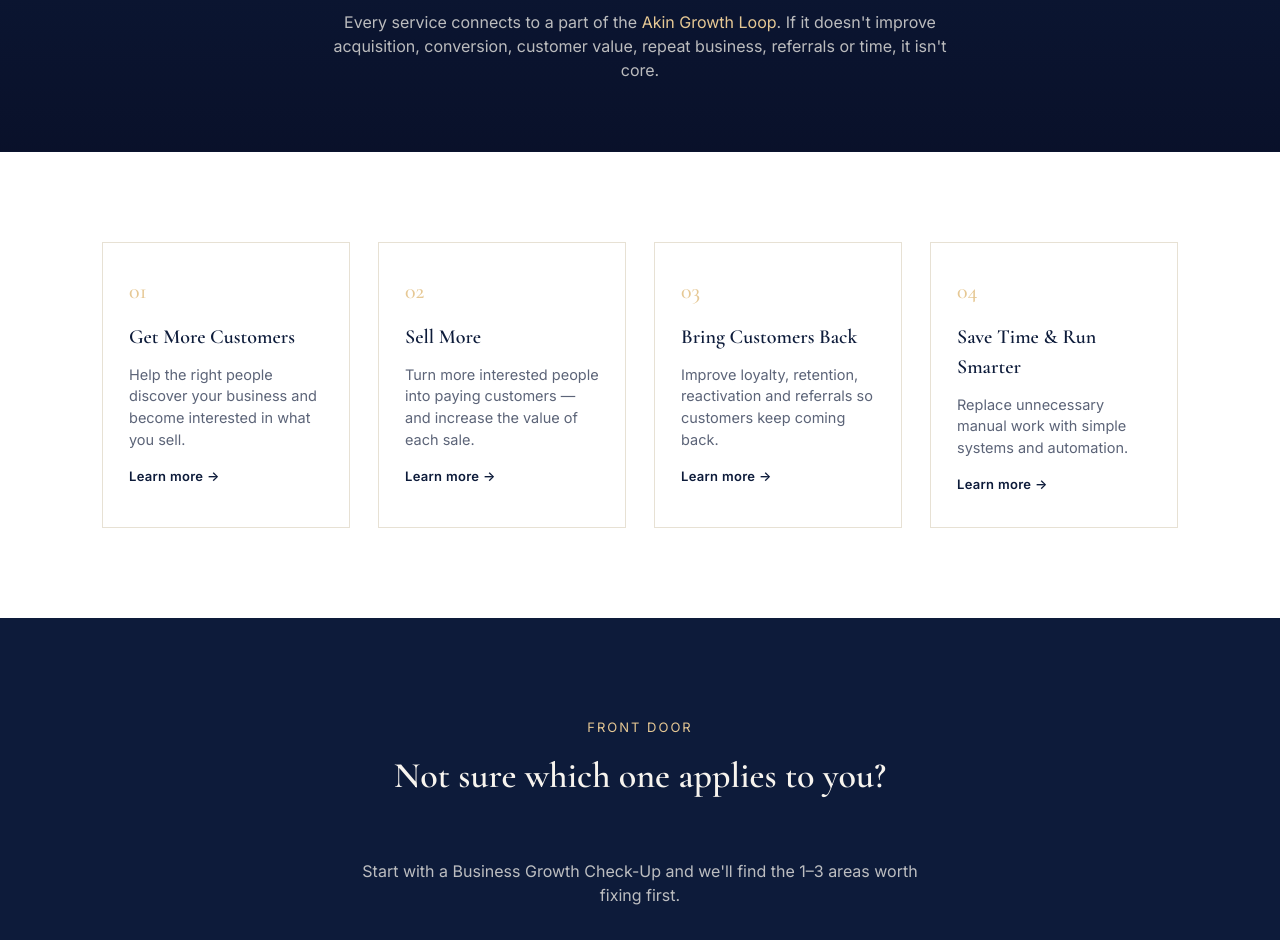
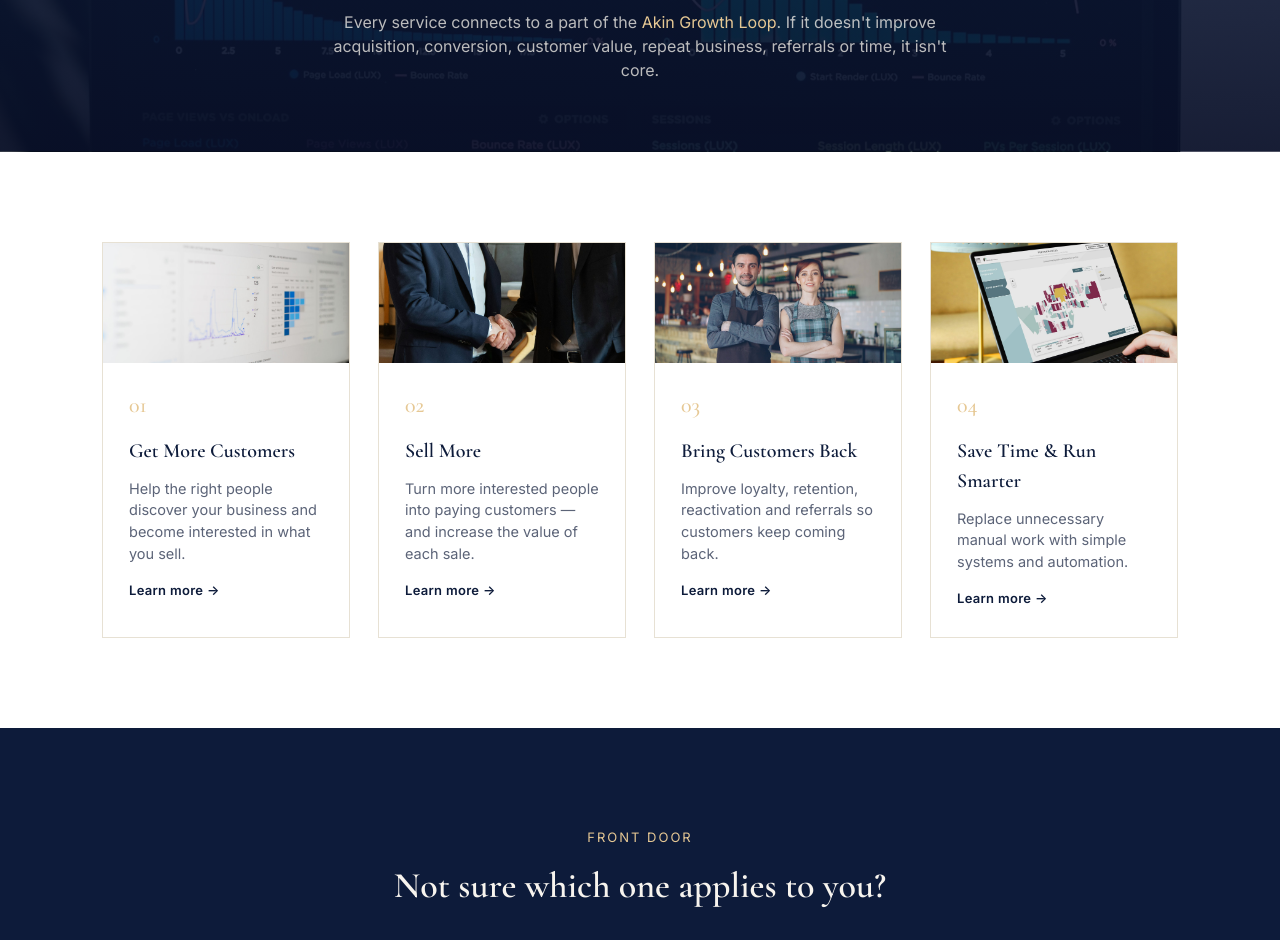
Before and after one commit to fyldrmm/akingroups-website, a plain HTML site: page site/solutions.html in a window 1280 px wide. Shown: the part 295-1235 px from the top of the page. Drawn offline with nearby package versions, Linux system fonts and the light colour scheme.

Commit message:
Extend stock photography to Solutions and How We Work pages
Free Unsplash-License images (images.unsplash.com, verified free tier)
for the Solutions hub, all four solution pages, and How We Work, plus
matching thumbnails on the solution cards. Results and Contact left
photo-free by design (data/utility-focused pages).

Co-Authored-By: Claude Sonnet 5 <noreply@anthropic.com>

```diff
--- a/site/solutions.html
+++ b/site/solutions.html
@@ -25,7 +25,7 @@
 
 <main>
 
-  <section class="page-hero">
+  <section class="page-hero" style="--bg-image:url('assets/images/solutions-hub.jpg')">
     <div class="container">
       <p class="eyebrow">What We Do</p>
       <h1>Four ways we grow your business</h1>
@@ -37,28 +37,40 @@
     <div class="container">
       <div class="card-grid">
         <a class="card" href="solutions-get-more-customers.html">
+          <div class="card-img" style="background-image:url('assets/images/solution-leads.jpg')"></div>
+          <div class="card-body">
             <span class="card-index">01</span>
             <h3>Get More Customers</h3>
             <p>Help the right people discover your business and become interested in what you sell.</p>
             <span class="card-link">Learn more <span>&rarr;</span></span>
+          </div>
         </a>
         <a class="card" href="solutions-sell-more.html">
+          <div class="card-img" style="background-image:url('assets/images/solution-sell.jpg')"></div>
+          <div class="card-body">
             <span class="card-index">02</span>
             <h3>Sell More</h3>
             <p>Turn more interested people into paying customers &mdash; and increase the value of each sale.</p>
             <span class="card-link">Learn more <span>&rarr;</span></span>
+          </div>
         </a>
         <a class="card" href="solutions-bring-customers-back.html">
+          <div class="card-img" style="background-image:url('assets/images/solution-retain.jpg')"></div>
+          <div class="card-body">
             <span class="card-index">03</span>
             <h3>Bring Customers Back</h3>
             <p>Improve loyalty, retention, reactivation and referrals so customers keep coming back.</p>
             <span class="card-link">Learn more <span>&rarr;</span></span>
+          </div>
         </a>
         <a class="card" href="solutions-automation.html">
+          <div class="card-img" style="background-image:url('assets/images/solution-automate.jpg')"></div>
+          <div class="card-body">
             <span class="card-index">04</span>
             <h3>Save Time &amp; Run Smarter</h3>
             <p>Replace unnecessary manual work with simple systems and automation.</p>
             <span class="card-link">Learn more <span>&rarr;</span></span>
+          </div>
         </a>
       </div>
     </div>
--- a/site/styles.css
+++ b/site/styles.css
@@ -270,8 +270,8 @@ section h2 {
   display: block;
   background: #fff;
   border: 1px solid #e7e1d4;
-  padding: 32px 26px;
   transition: border-color 0.15s ease, transform 0.15s ease;
+  overflow: hidden;
 }
 
 .card:hover {
@@ -279,6 +279,17 @@ section h2 {
   transform: translateY(-2px);
   box-shadow: 0 10px 24px rgba(13, 27, 58, 0.08);
 }
+
+.card-img {
+  height: 120px;
+  background-size: cover;
+  background-position: center;
+  transition: transform 0.3s ease;
+}
+
+.card:hover .card-img { transform: scale(1.05); }
+
+.card-body { padding: 26px 26px 28px; }
 
 .card-index {
   font-family: var(--serif);
```
Also changed, not shown: site/how-we-work.html (+1 -1 lines), site/index.html (+12 -0 lines), site/solutions-automation.html (+1 -1 lines), site/solutions-bring-customers-back.html (+1 -1 lines), site/solutions-get-more-customers.html (+1 -1 lines), site/solutions-sell-more.html (+1 -1 lines), site/assets/images/how-we-work.jpg (added), site/assets/images/solution-automate.jpg (added), site/assets/images/solution-leads.jpg (added), site/assets/images/solution-retain.jpg (added), site/assets/images/solution-sell.jpg (added), site/assets/images/solutions-hub.jpg (added). Lines whose indentation alone changed are shown as unchanged.
